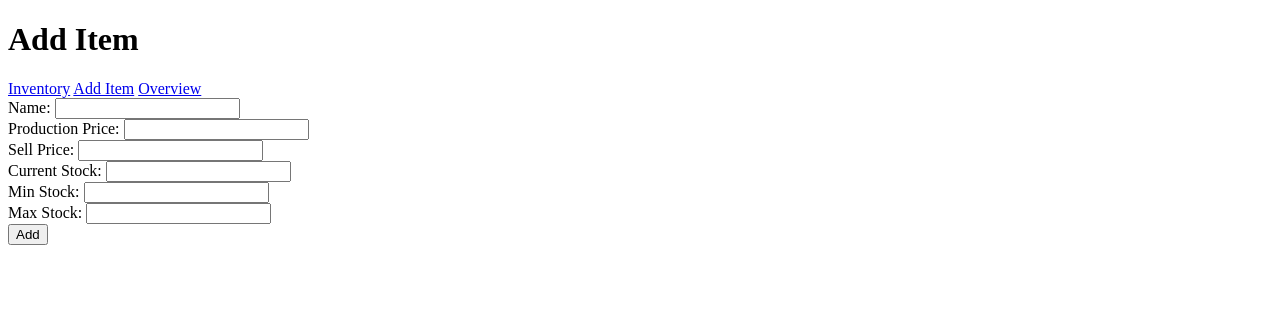
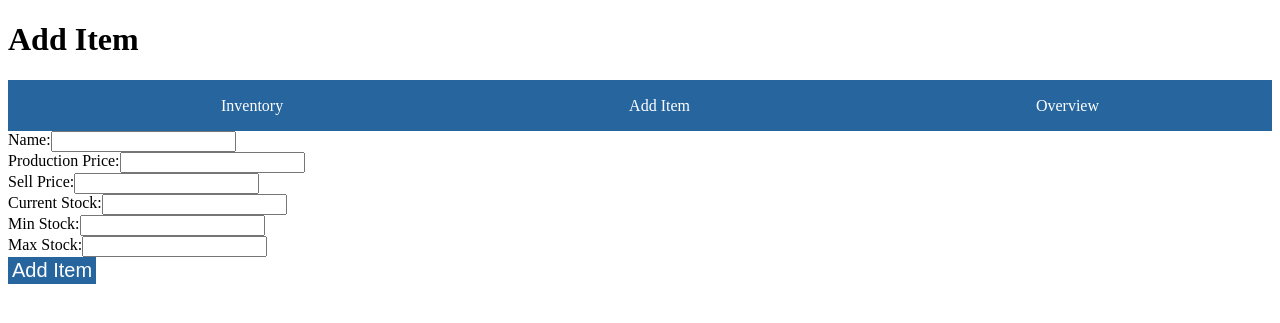
Before and after one commit to jforss3/SDEV265_final_project, a Flask app: page /add-item in a window 1280 px wide. Shown: the top 323 px of the page. Run offline with Flask 3, Linux system fonts and the light colour scheme.

Commit message:
updated the css file

```diff
--- a/static/app.css
+++ b/static/app.css
@@ -1,3 +1,28 @@
-table {border: 1px solid #000000;}
-table, th, td {border: 1px solid #000000;}
-th, td {padding: 8px;}
+/* table {border: 1px solid #000000;}
+table, th, td {border: 1px solid #000000;} */
+nav {background-color: #26659E; padding: .05em 0em;}
+nav a {text-decoration: none; color: #FFFFFF;}
+nav ul {display: flex; flex-direction: row; flex-wrap: nowrap; justify-content: space-around; list-style-type: none;}
+thead {background-color: #F0F0F0;}
+th, td {padding: .5em;}
+label {float: left;}
+/* input {float: right;} */
+
+/* classes*/
+.link_button {
+    display: inline-block;
+    background-color: #F0F0F0;
+    padding: .25em;
+    color: #000000;
+    text-decoration: none;
+    text-align: center;
+}
+
+.submit_button {
+    background-color: #26659E;
+    padding: .1em .2em;
+    border: none;
+    color: #FFFFFF;
+    font-size: 1.25em;
+    /* text-align: center; */
+}
--- a/templates/add_item.html
+++ b/templates/add_item.html
@@ -3,15 +3,17 @@
     <head>
         <title>Add Item</title>
         <meta charset="utf-8">
-        <link rel="stylesheet" href="app.css">
+        <link rel="stylesheet" href="{{ url_for('static', filename='app.css') }}">
     </head>
     <body>
         <h1>Add Item</h1>
 
         <nav>
-            <a href="/">Inventory</a>
-            <a href="/add-item">Add Item</a>
-            <a href="/overview">Overview</a>
+            <ul>
+                <li><a href="/">Inventory</a></li>
+                <li><a href="/add-item">Add Item</a></li>
+                <li><a href="/overview">Overview</a></li>
+            </ul>
         </nav>
 
         <form action="/add-item" method="POST">
@@ -33,7 +35,7 @@
             <label>Max Stock:</label>
             <input type="number" name="max_stock" required><br>
 
-            <button type="submit">Add</button>
+            <button type="submit" class="submit_button">Add Item</button>
         </form>
     </body>
 </html>
```
Also changed, not shown: templates/edit_item.html (+6 -4 lines), templates/items.html (+9 -7 lines), templates/overview.html (+5 -3 lines).
